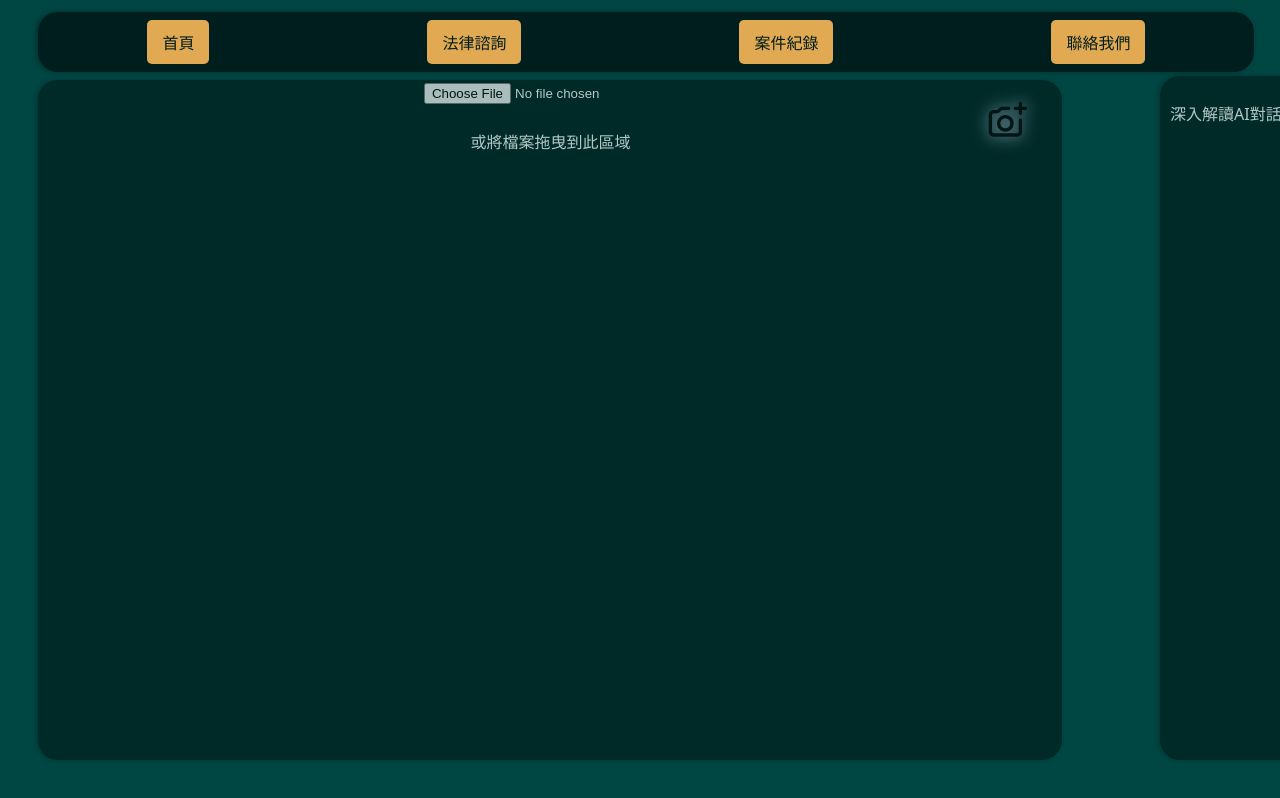
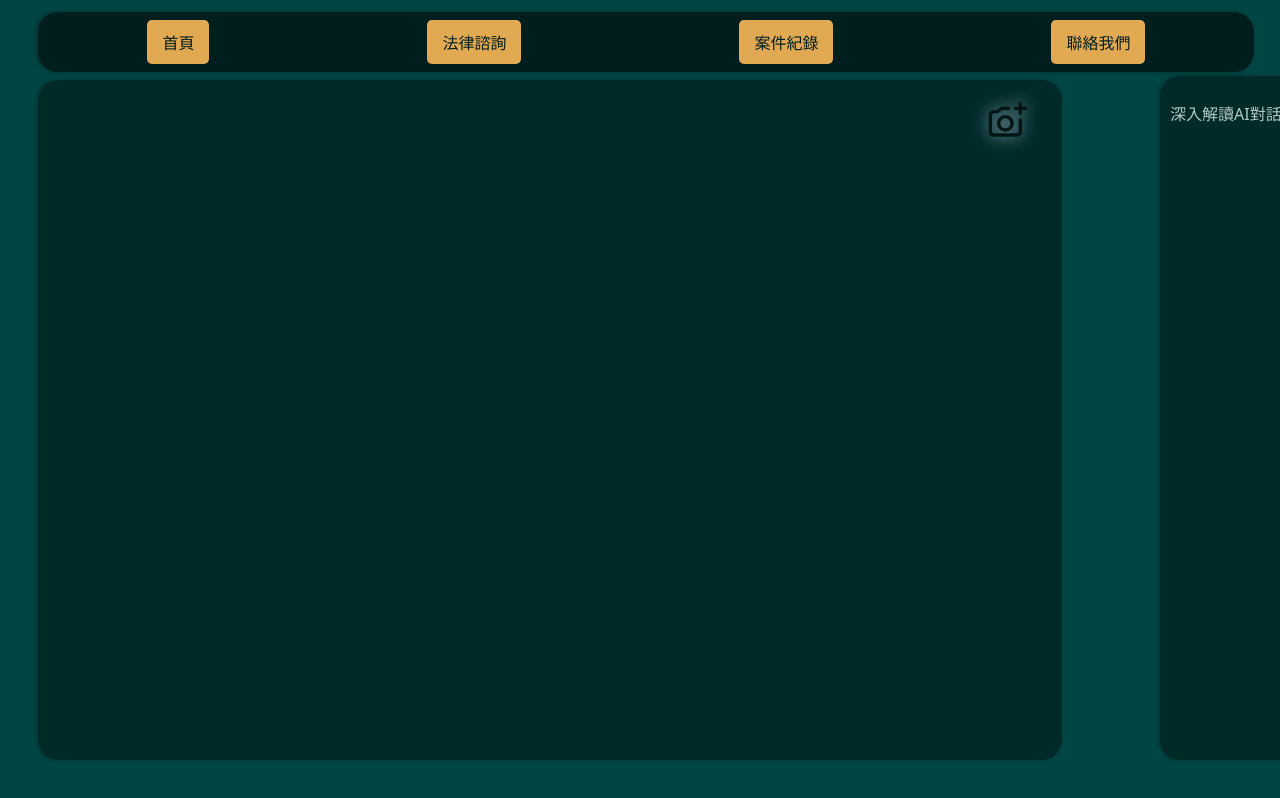
Before and after one commit to LiangYujunyi-2425/Legal_Advice_25-26, a React (Vite) app in the folder legal_advice_project/: page / in a window 1280 px wide. Built offline with nearby package versions, Linux system fonts and the light colour scheme; no server answers.

Commit message:
new _version

```diff
--- a/legal_advice_project/package.json
+++ b/legal_advice_project/package.json
@@ -12,7 +12,8 @@
   "dependencies": {
     "jspdf": "^3.0.3",
     "react": "^19.1.1",
-    "react-dom": "^19.1.1"
+    "react-dom": "^19.1.1",
+    "tesseract.js": "^6.0.1"
   },
   "devDependencies": {
     "@eslint/js": "^9.33.0",
--- a/legal_advice_project/src/Title.jsx
+++ b/legal_advice_project/src/Title.jsx
@@ -1,16 +1,18 @@
-import React, { useState, useRef, useEffect } from 'react';
-import './index.css';
-import addPhotoIcon from './assets/addphoto.png';
-import addPhotoIconpdf from './assets/pdffile.png';
-import addPhotoIconscreen from './assets/diaphragm.png';
-import jsPDF from 'jspdf';
+import React, { useRef, useState, useEffect } from "react";
+import { jsPDF } from "jspdf";
+import Tesseract from "tesseract.js";
+import addPhotoIcon from "./assets/addphoto.png";
+import addPhotoIconpdf from "./assets/pdffile.png";
+import addPhotoIconscreen from "./assets/diaphragm.png";
+import "./index.css";
 
 export default function Title({ shrink }) {
-  const [file, setFile] = useState(null);
-  const [previewURL, setPreviewURL] = useState(null);
-  const [dragOver, setDragOver] = useState(false);
   const videoRef = useRef(null);
+  const canvasRef = useRef(null);
+
   const [videoOpen, setVideoOpen] = useState(false);
+  const [loading, setLoading] = useState(false);
+  const [recognizedText, setRecognizedText] = useState("");
 
   useEffect(() => {
     const startCamera = async () => {
@@ -20,130 +22,108 @@ export default function Title({ shrink }) {
           videoRef.current.srcObject = stream;
         }
       } catch (err) {
-        console.error('無法取得攝像頭串流：', err);
+        console.error("無法取得攝像頭串流：", err);
       }
     };
-    startCamera();
-  }, []);
 
-  // 📸 拍照並生成 PDF → 自動下載
+    if (videoOpen) startCamera();
+  }, [videoOpen]);
+
   const captureToPdf = async () => {
     if (!videoRef.current) return;
 
-    const canvas = document.createElement("canvas");
+    const canvas = canvasRef.current;
+    const context = canvas.getContext("2d");
     canvas.width = videoRef.current.videoWidth;
     canvas.height = videoRef.current.videoHeight;
-    const ctx = canvas.getContext("2d");
-    ctx.drawImage(videoRef.current, 0, 0, canvas.width, canvas.height);
+    context.drawImage(videoRef.current, 0, 0, canvas.width, canvas.height);
 
-    const imgData = canvas.toDataURL("image/png");
-    const pdf = new jsPDF("p", "mm", "a4");
+    setLoading(true);
 
-    const pageWidth = pdf.internal.pageSize.getWidth();
-    const imgHeight = (canvas.height * pageWidth) / canvas.width;
+    try {
+      const { data: { text } } = await Tesseract.recognize(
+        canvas,
+        "eng+chi_sim",
+        { logger: (m) => console.log(m) }
+      );
 
-    pdf.addImage(imgData, "PNG", 0, 0, pageWidth, imgHeight);
+      console.log("識別結果：", text);
+      setRecognizedText(text);
 
-    const pdfName = `capture_${new Date().getTime()}.pdf`;
-    pdf.save(pdfName); // ⬅️ 直接下載
-    console.log("📄 PDF 已生成並下載：", pdfName);
-  };
+      const pdf = new jsPDF();
+      pdf.setFont("Helvetica");
+      pdf.setFontSize(12);
 
-  const handleFileChange = (e) => {
-    const selectedFile = e.target.files[0];
-    if (selectedFile) {
-      setFile(selectedFile);
-      setPreviewURL(URL.createObjectURL(selectedFile));
-    }
-  };
+      const lines = pdf.splitTextToSize(text || "未識別到文字", 180);
+      pdf.text(lines, 10, 10);
 
-  const handleDrop = (e) => {
-    e.preventDefault();
-    setDragOver(false);
-    const droppedFile = e.dataTransfer.files[0];
-    if (droppedFile) {
-      setFile(droppedFile);
-      setPreviewURL(URL.createObjectURL(droppedFile));
-    }
-  };
-
-  const handleRemoveFile = () => {
-    setFile(null);
-    if (previewURL) {
-      URL.revokeObjectURL(previewURL);
-      setPreviewURL(null);
+      pdf.save("scanned_text.pdf");
+    } catch (err) {
+      console.error("OCR 失敗：", err);
+    } finally {
+      setLoading(false);
     }
   };
 
   return (
-    <div
-      className={`centerarea ${dragOver ? 'drag-over' : ''} ${shrink ? 'shrink' : ''}`}
-      onDragOver={(e) => {
-        e.preventDefault();
-        setDragOver(true);
-      }}
-      onDragLeave={() => setDragOver(false)}
-      onDrop={handleDrop}
-    >
-      {/* 開關相機按鈕 */}
+    <div className={`centerarea ${shrink ? "shrink" : ""}`}>
+      {/* 打开/关闭摄像头按钮 */}
       <img
-        className='openbutt'
+        className="openbutt"
         src={videoOpen ? addPhotoIconpdf : addPhotoIcon}
-        alt={videoOpen ? '隱藏攝像頭' : '顯示攝像頭'}
+        alt={videoOpen ? "隱藏攝像頭" : "顯示攝像頭"}
         onClick={() => setVideoOpen(!videoOpen)}
         style={{
-          width: '40px',
-          height: '40px',
-          cursor: 'pointer',
-          marginBottom: '10px',
+          width: "40px",
+          height: "40px",
+          cursor: "pointer",
+          marginBottom: "10px",
         }}
       />
-      {/* 拍照按鈕 */}
+
       {videoOpen && (
         <img
-          className='cutscreen'
+          className="cutscreen"
           src={addPhotoIconscreen}
+          alt="拍照"
           onClick={captureToPdf}
           style={{
-            width: '40px',
-            height: '40px',
-            cursor: 'pointer',
-            marginBottom: '10px',
+            width: "40px",
+            height: "40px",
+            cursor: "pointer",
+            marginBottom: "10px",
           }}
         />
       )}
 
-      {/* 相機畫面 */}
-      <div className={videoOpen ? 'visible' : 'hidden'} style={{ width: '100%', height: '100%'}}>
+      <div
+        className={videoOpen ? "visible" : "hidden"}
+        style={{ width: "100%", height: "100%" }}
+      >
         <video
           ref={videoRef}
           autoPlay
           muted
           playsInline
-          style={{ width: '100%', height: '100%', objectFit: 'cover', borderRadius: '20px' }}
+          style={{
+            width: "100%",
+            height: "100%",
+            objectFit: "cover",
+            borderRadius: "20px",
+          }}
         />
       </div>
 
-      {/* 上傳區域 */}
-      <div className={videoOpen ? 'infooff' : 'upload-zone'}>
-        <input type="file" accept="image/*" onChange={handleFileChange} />
-        <p>或將檔案拖曳到此區域</p>
+      <canvas ref={canvasRef} style={{ display: "none" }} />
 
-        {file && (
-          <div className="file-info">
-            <p>已選擇檔案：{file.name}</p>
-            <button className="remove-btn" onClick={handleRemoveFile}>
-              移除檔案
-            </button>
-          </div>
-        )}
+      {recognizedText && ( //ocr识别结果,但是排版有问题，我调整起来有些难度，不过我们都是post给ai应该不重要,到时候直接弄原版给user看就行，或者看你们要不要弄webai搞进来
+        <div className="ocr-result">
+          <h3>OCR 辨識結果：</h3>
+          <pre>{recognizedText}</pre>
+        </div>
+      )}
 
-        {previewURL && (
-          <div className="preview-area">
-            <img src={previewURL} alt="預覽圖片" className="preview-img" />
-          </div>
-        )}
-      </div>
+      {loading && <p>文字識別中，請稍候...</p>}
     </div>
   );
 }
```
Also changed, not shown: 1 other file (tests, documents, lock files or other folders).
